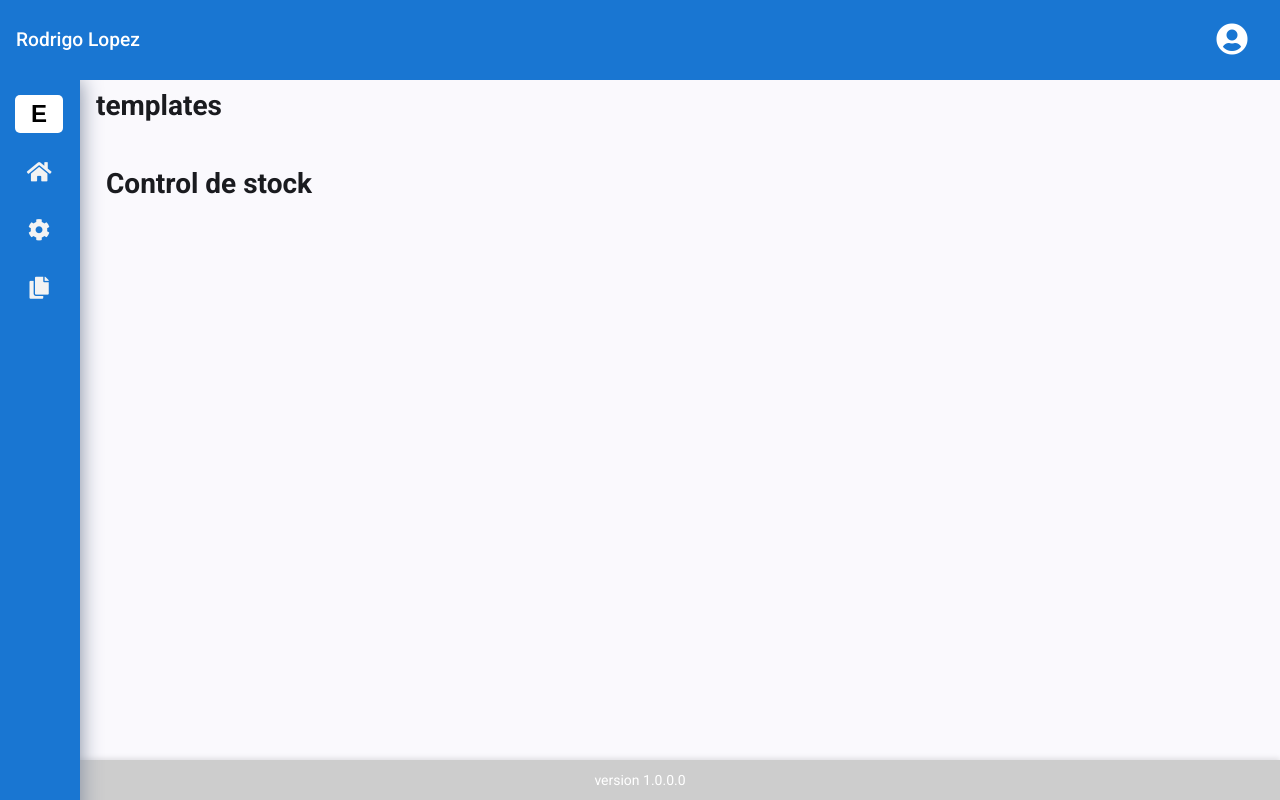
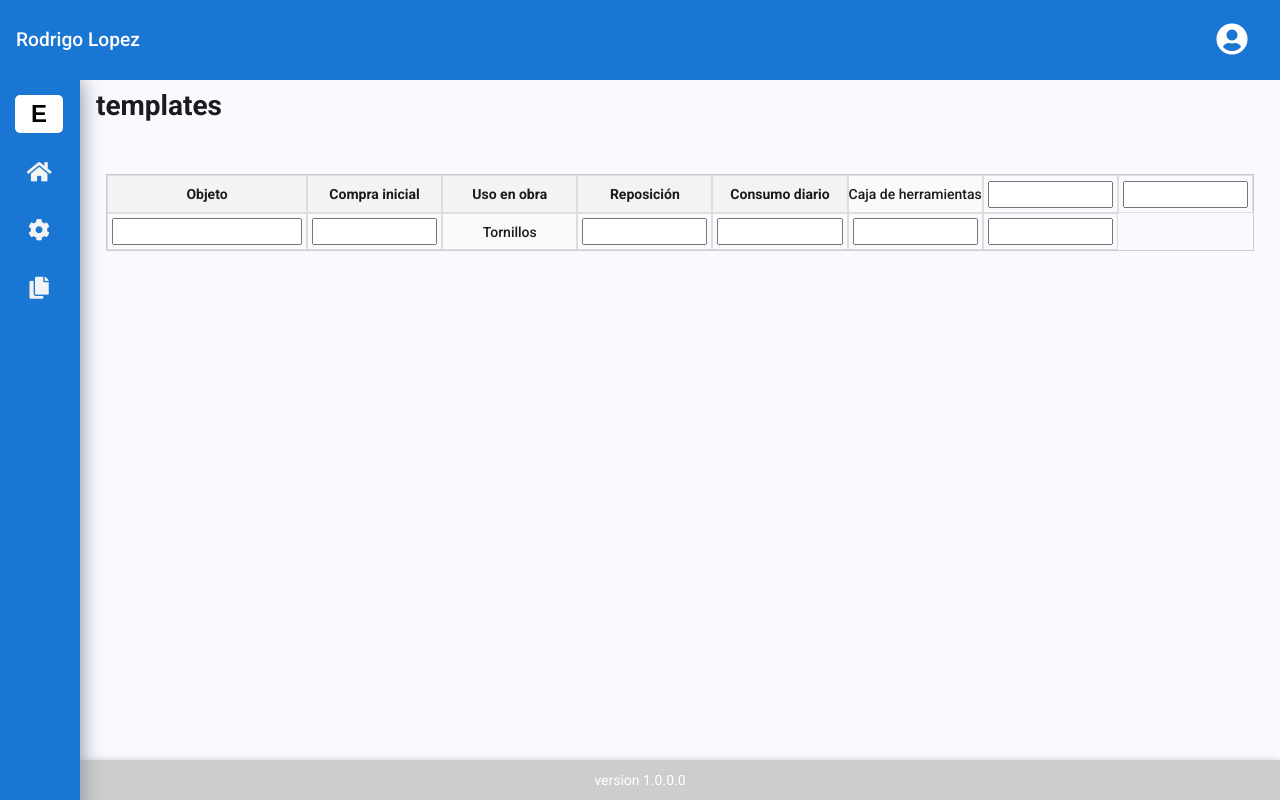
Before and after one commit to RodrigoLopez87/Estadisticas, an Angular app: page /plantilla in a window 1280 px wide. Built offline with nearby package versions, Linux system fonts and the light colour scheme.

Commit message:
se muestra grilla con opciones

```diff
--- a/src/app/components/template/template.html
+++ b/src/app/components/template/template.html
@@ -1 +1,24 @@
-<h1>{{templateData().description}}</h1>
+<div class="grid-container">
+<!-- Header row -->
+    <div class="grid-header">Objeto</div>
+    @for (col of columns(); track col.id) {
+    <div class="grid-header">{{ col.description }}</div>
+    }
+
+
+    <!-- Rows for each object -->
+    @for (obj of templateData().objects; track obj.id) {
+    <div class="grid-row obj-name">{{ obj.description }}</div>
+
+
+    @for (col of columns(); track col.id) {
+    <div class="grid-row">
+    <input
+    type="number"
+    [value]="getValue(obj.id, col.id) ?? ''"
+    (input)="setValue(obj.id, col.id, $any($event.target).valueAsNumber)"
+    />
+    </div>
+    }
+    }
+</div>
--- a/src/app/components/template/template.scss
+++ b/src/app/components/template/template.scss
@@ -0,0 +1,37 @@
+.grid-container {
+display: grid;
+grid-template-columns: 200px repeat(auto-fill, minmax(120px, 1fr));
+border: 1px solid #ccc;
+overflow-x: auto;
+}
+
+
+.grid-header {
+font-weight: bold;
+background: #f3f3f3;
+padding: 0.5rem;
+border: 1px solid #ddd;
+text-align: center;
+}
+
+
+.grid-row {
+border: 1px solid #ddd;
+padding: 0.25rem;
+display: flex;
+align-items: center;
+justify-content: center;
+}
+
+
+.obj-name {
+font-weight: 500;
+background: #fafafa;
+}
+
+
+input[type='number'] {
+width: 100%;
+padding: 0.25rem;
+box-sizing: border-box;
+}
--- a/src/app/components/template/template.ts
+++ b/src/app/components/template/template.ts
@@ -1,5 +1,7 @@
-import { Component, input } from '@angular/core';
+import { Component, input, signal, computed } from '@angular/core';
 import { TemplateData } from 'src/app/models/template';
+import { Movement } from 'src/app/models/movement';
+import { Objeto } from 'src/app/models/objeto';
 
 @Component({
   selector: 'app-template',
@@ -9,4 +11,52 @@ import { TemplateData } from 'src/app/models/template';
 })
 export class Template {
   templateData = input.required<TemplateData>();
+
+  private valuesSignal = signal(new Map<number, Map<number, number>>());
+
+
+  readonly columns = computed(() => {
+  const colsMap = new Map<number, Movement>();
+  for (const obj of this.templateData().objects || []) {
+  for (const mov of obj.movimientos || []) {
+  if (!colsMap.has(mov.id)) colsMap.set(mov.id, mov);
+  }
+  }
+  return Array.from(colsMap.values());
+  });
+
+
+  getValue(objId: number, movId: number): number | null {
+  const map = this.valuesSignal();
+  const row = map.get(objId);
+  return row?.get(movId) ?? null;
+  }
+
+
+  setValue(objId: number, movId: number, value: number | null) {
+  const map = new Map(this.valuesSignal());
+  const row = new Map(map.get(objId) ?? undefined);
+
+
+  if (value === null || Number.isNaN(value)) {
+  row.delete(movId);
+  } else {
+  row.set(movId, value);
+  }
+
+  if (row.size > 0) map.set(objId, row);
+  else map.delete(objId);
+
+  this.valuesSignal.set(map);
+  }
+
+  getAllValues() {
+  const out: Record<number, Record<number, number>> = {};
+  for (const [objId, row] of this.valuesSignal().entries()) {
+  out[objId] = {};
+  for (const [movId, val] of row.entries()) out[objId][movId] = val;
+  }
+  return out;
+  }
+
 }
```
